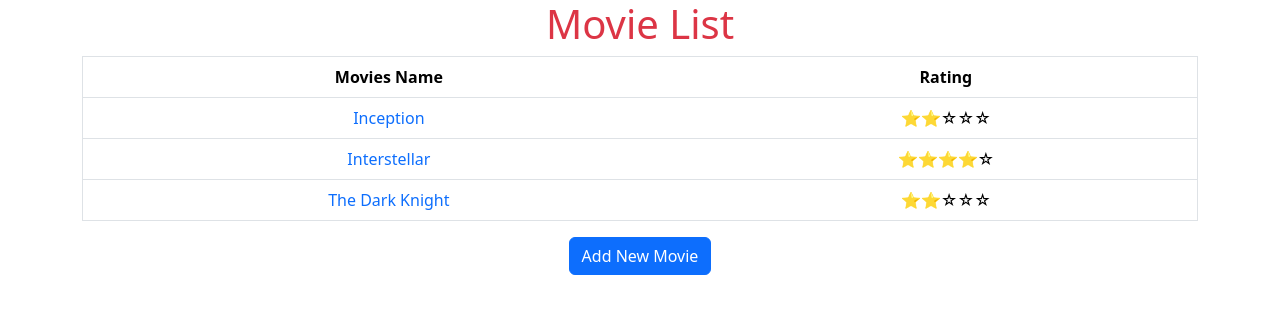
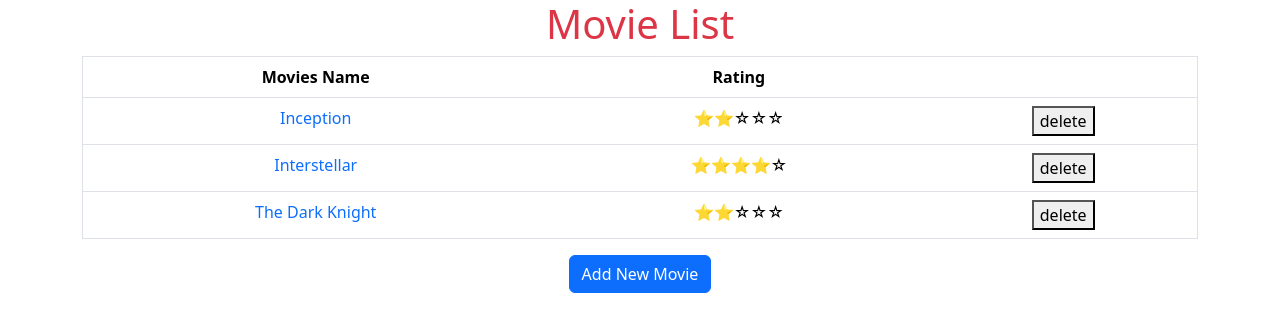
Before and after one commit to Mr-StrangerCoder/movie-collection, a React app: page / in a window 1280 px wide. Shown: the top 332 px of the page. Built offline with nearby package versions, Linux system fonts and the light colour scheme; the HTML template or start-up script is replaced by a standard one.

Commit message:
add delete function

```diff
--- a/src/App.jsx
+++ b/src/App.jsx
@@ -1,4 +1,4 @@
-import { useState } from 'react'
+import { useState, useEffect } from 'react'
 import reactLogo from './assets/react.svg'
 import viteLogo from '/vite.svg'
 import './App.css'
@@ -9,18 +9,24 @@
 import AddNewMovie from './componenets/AddNewMovie'
 
 function App() {
-  const [movies, setMovies] = useState(moviesData);
-  console.log(movies)
+  const [movies, setMovies] = useState(() => {
+    const saved = localStorage.getItem("movies");
+    return saved ? JSON.parse(saved) : moviesData;
+  });
+
+  useEffect(() => {
+    localStorage.setItem("movies", JSON.stringify(movies));
+  }, [movies]);
 
   return (
     <BrowserRouter>
       <Routes>
-        <Route path="/" element={<MovieList movies={movies} />} />
+        <Route path="/" element={<MovieList movies={movies} setMovies={setMovies}  />} />
         <Route
           path="/add"
           element={<AddNewMovie movies={movies} setMovies={setMovies} />}
         />
-        <Route path='/movie/:id' element={<MovieDetails />}></Route>
+        <Route path='/movie/:id' element={<MovieDetails data={movies} />}></Route>
       </Routes>
     </BrowserRouter>
   )
--- a/src/componenets/AddNewMovie.jsx
+++ b/src/componenets/AddNewMovie.jsx
@@ -9,14 +9,16 @@
 
     const AddMovie = () => {
 
-        const newMovie = {
-            id: movies.length + 1,
+
+         const newMovie = {
+            id: Date.now(),
             title: title,
             rating: rating,
             description: disc
         };
 
         setMovies([...movies, newMovie]);
+
 
         navigate('/');
     };
--- a/src/componenets/MovieDetails.jsx
+++ b/src/componenets/MovieDetails.jsx
@@ -1,12 +1,11 @@
 import { useParams } from "react-router-dom";
-import data from "../data";
 import { useNavigate } from "react-router-dom";
 
 
-const MovieDetails = () => {
+const MovieDetails = ({data}) => {
+
   const { id } = useParams();
   const navigate = useNavigate();
-
 
   const movie = data.find((m)  => m.id === Number(id));
 
--- a/src/componenets/MovieList.jsx
+++ b/src/componenets/MovieList.jsx
@@ -3,8 +3,14 @@
 import { Link } from 'react-router-dom'
 import { useNavigate } from "react-router-dom";
 
-const MovieList = ({movies}) => {
+const MovieList = ({movies, setMovies}) => {
     const navigate = useNavigate();
+
+    const deleteMovie = (id) => {
+    const updatedMovies = movies.filter((movie) => movie.id !== id);
+    setMovies(updatedMovies);
+    localStorage.setItem("movies", JSON.stringify(updatedMovies));
+};
 
 
     return (
@@ -15,6 +21,8 @@
                     <tr>
                         <th scope="col">Movies Name</th>
                         <th scope="col">Rating</th>
+                        <th scope="col"></th>
+
                     </tr>
                 </thead>
                 <tbody>
@@ -27,6 +35,7 @@
                                 {'⭐'.repeat(movie.rating)}
                                 {'☆'.repeat(5 - movie.rating)}
                             </td>
+                            <td><button onClick={()=>deleteMovie(movie.id)}>delete</button></td>
                         </tr>
                     ))}
                 </tbody>
```
